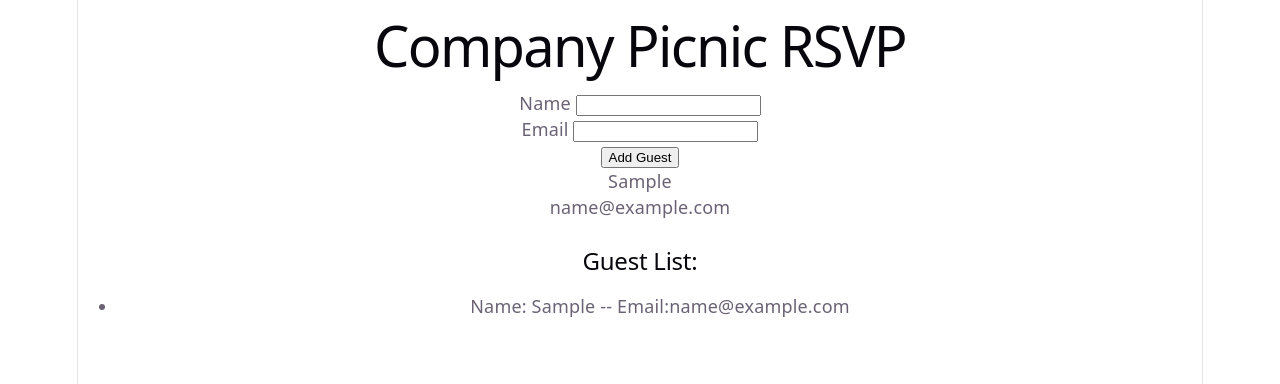
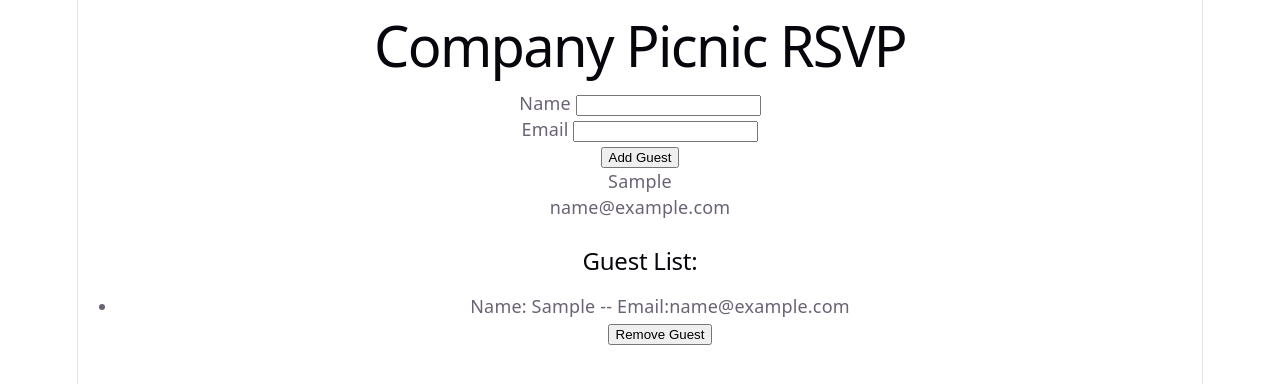
Before and after one commit to dylanreaves/EventRSVP-Manager, a React (Vite) app: page / in a window 1280 px wide. Both pictures are taken after typing "Sample", "name@example.com" into the empty fields and a click on the button "Add Guest". Shown: the top 384 px of the page. Built offline with nearby package versions, Linux system fonts and the light colour scheme.

Commit message:
finish part 4

```diff
--- a/src/App.jsx
+++ b/src/App.jsx
@@ -1,5 +1,6 @@
 import { useState } from 'react'
 import './App.css'
+import List from './List'
 
 
 export default function App() {
@@ -23,6 +24,13 @@ export default function App() {
 
   }
 
+  function removeGuest (id) {
+    const newGuest = guests.filter((guest) => {
+      return guest.id !== id
+    })
+
+    setGuest(newGuest)
+  }
 
 
   return (
@@ -42,11 +50,7 @@ export default function App() {
       <br/>
       <h2>Guest List: </h2>
       <ul>
-        {guests.map((guest)=>{
-          return (
-            <li>Name: {guest.name} -- Email:{guest.email}</li>
-          )
-        })}
+        {guests.length === 0 ? <h3>No guest for now</h3> : <List guest={guests} onRemove={removeGuest}/>}
       </ul>
 
     </div>
--- /dev/null
+++ b/src/List.jsx
@@ -0,0 +1,12 @@
+export default function List ({guest, onRemove}) {
+    return (
+        guest.map((guest)=>{
+          return (
+            <div key={guest.id}>
+              <li>Name: {guest.name} -- Email:{guest.email}</li>
+              <button onClick={() => onRemove(guest.id)}>Remove Guest</button>
+            </div>
+          )
+        })
+    )
+}
```
